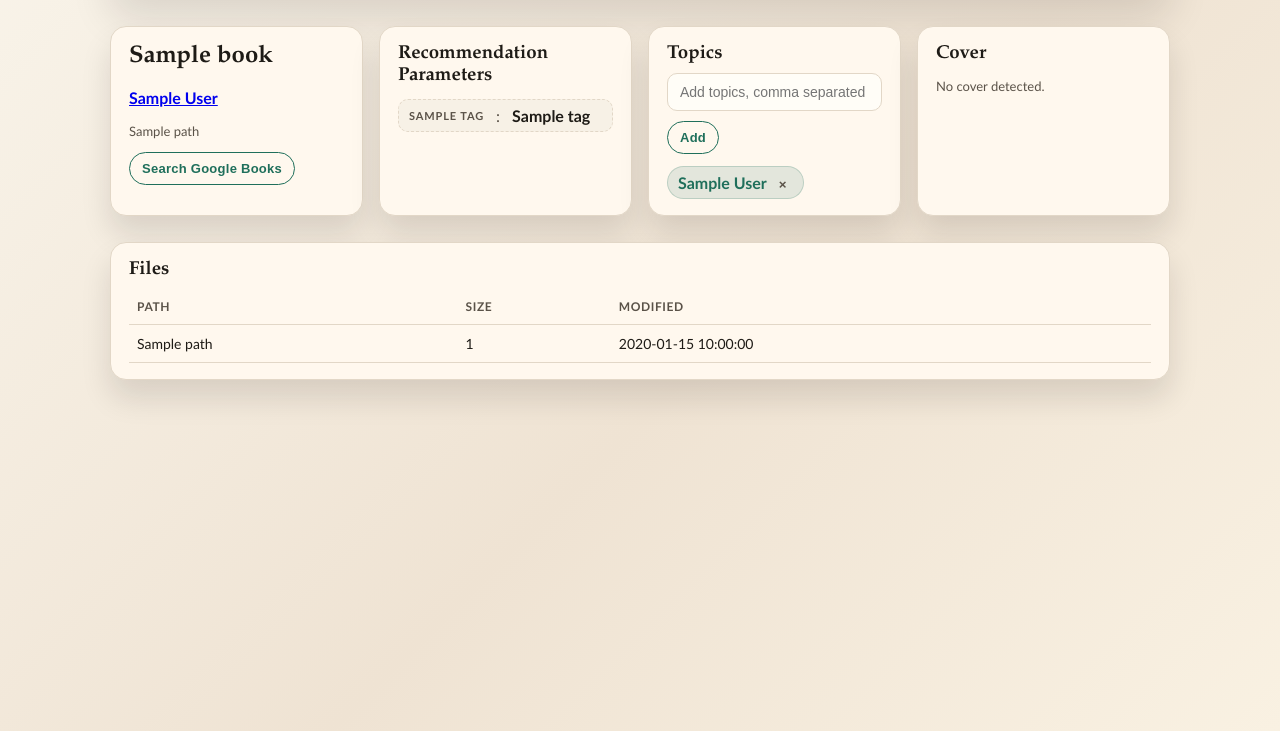
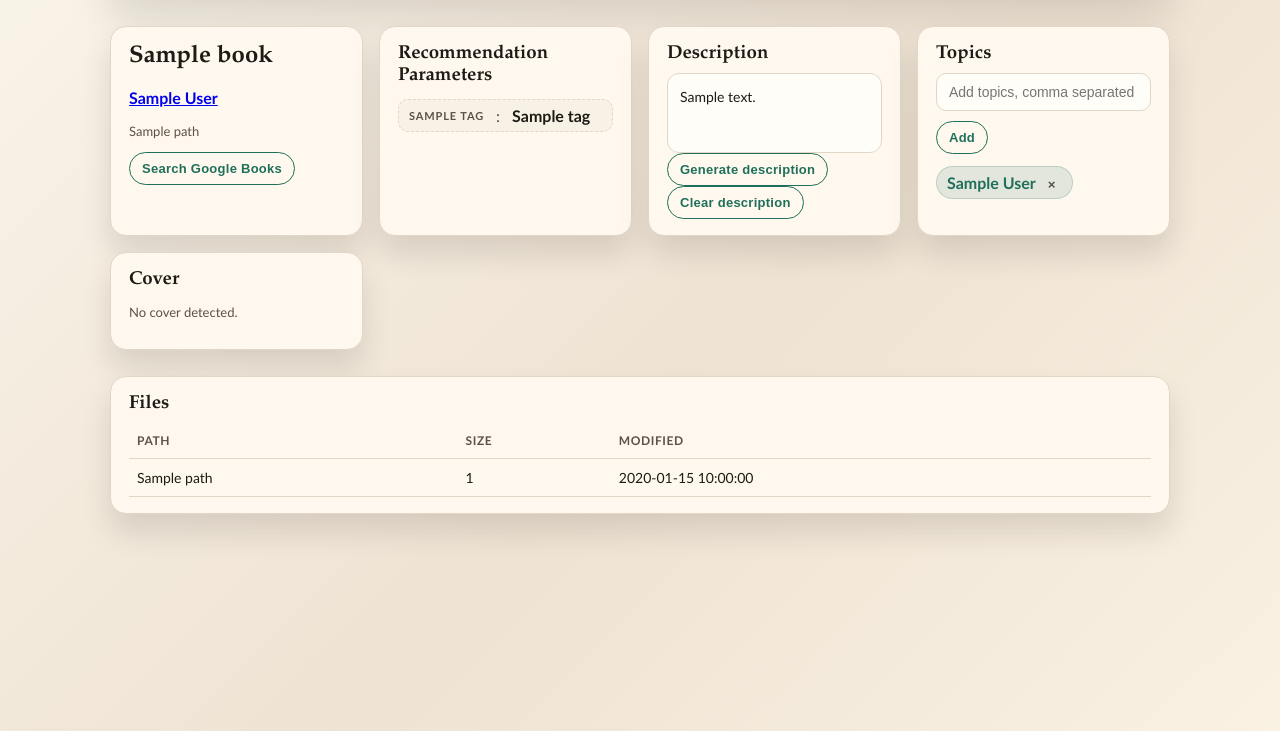
Before and after one commit to erinep/Local_Library_V2, a FastAPI app: template app/templates/book_detail.html in a window 1280 px wide. Shown: the part 101-832 px from the top of the page. Run offline with FastAPI, Linux system fonts and the light colour scheme; the template is opened without the code that fills it: most values are stand-ins (such as "Sample title", 1, 10 or a date in 2020).

Commit message:
Added LLM provider to fetch book description

```diff
--- a/app/db.py
+++ b/app/db.py
@@ -65,6 +65,7 @@ def init_db(conn: sqlite3.Connection) -> None:
             path TEXT UNIQUE NOT NULL,
             created_at REAL NOT NULL,
             normalized_title TEXT,
+            description TEXT,
             FOREIGN KEY(author_id) REFERENCES authors(id)
         );
         CREATE TABLE IF NOT EXISTS tags (
@@ -92,6 +93,9 @@ def init_db(conn: sqlite3.Connection) -> None:
         CREATE INDEX IF NOT EXISTS idx_books_author_id ON books(author_id);
         """
     )
+    columns = {row["name"] for row in conn.execute("PRAGMA table_info(books)").fetchall()}
+    if "description" not in columns:
+        conn.execute("ALTER TABLE books ADD COLUMN description TEXT")
     conn.commit()
 
 
--- a/app/main.py
+++ b/app/main.py
@@ -4,6 +4,7 @@ from __future__ import annotations
 from fastapi import FastAPI
 from fastapi.staticfiles import StaticFiles
 from fastapi.templating import Jinja2Templates
+from dotenv import load_dotenv
 
 from .config import (
     get_tag_namespace_config,
@@ -32,6 +33,8 @@ from .routes.ui import build_ui_router
 from .services.db_queries import log_activity
 from .services.ingest import infer_book_id
 from .services.ui_helpers import get_dashboard_data, urlencode_value
+
+load_dotenv()
 
 app = FastAPI(title="Audiobook Library Backend")
 _books_provider = get_default_provider()
--- a/app/providers/base.py
+++ b/app/providers/base.py
@@ -30,3 +30,7 @@ class MetadataProvider(Protocol):
     def get_tags(self, result_id: str) -> list[TagCandidate]:
         """Return tag candidates for a specific result id."""
         raise NotImplementedError
+
+    def get_description(self, title: str, author: str) -> str | None:
+        """Return a description for a title/author pair."""
+        raise NotImplementedError
--- a/app/providers/google_books.py
+++ b/app/providers/google_books.py
@@ -92,6 +92,10 @@ class GoogleBooksProvider:
                 tags.append(TagCandidate(tag_text=f"topic:{normalized}"))
         return tags
 
+    def get_description(self, title: str, author: str) -> str | None:
+        """Google Books provider does not supply LLM descriptions."""
+        return None
+
     def _fetch_volume(self, result_id: str) -> dict[str, object] | None:
         """Load raw volume metadata from Google Books by id."""
         if not result_id:
--- a/app/static/app.css
+++ b/app/static/app.css
@@ -341,6 +341,32 @@ nav a:hover {
   color: var(--ink);
 }
 
+.description-box {
+  border: 1px solid var(--line);
+  border-radius: 12px;
+  padding: 12px;
+  background: #fffdf7;
+  min-height: 80px;
+  font-size: 14px;
+  line-height: 1.5;
+}
+
+.description-box .note {
+  margin: 0;
+}
+
+.description-confirm {
+  margin-top: 12px;
+  display: grid;
+  gap: 10px;
+}
+
+.description-box-preview {
+  min-height: 120px;
+  background: #f8f1e5;
+  border-style: dashed;
+}
+
 .tag-pill-proposed {
   background: rgba(209, 123, 15, 0.12);
   border-color: rgba(209, 123, 15, 0.35);
--- a/app/static/book_details.js
+++ b/app/static/book_details.js
@@ -1,8 +1,15 @@
 (() => {
     const searchModal = document.querySelector("[data-modal-id='search-books']");
-    if (! searchModal) return;
-
     const searchButton = document.querySelector("[data-search-books]");
+    if (!searchModal || !searchButton) return;
+    const descriptionButton = document.querySelector("[data-generate-description]");
+    const clearDescriptionButton = document.querySelector("[data-clear-description]");
+    const descriptionBox = document.querySelector("[data-description-text]");
+    const descriptionStatus = document.querySelector("[data-description-status]");
+    const descriptionConfirm = document.querySelector("[data-description-confirm]");
+    const descriptionPreview = document.querySelector("[data-description-preview]");
+    const descriptionAccept = document.querySelector("[data-description-accept]");
+    const descriptionReject = document.querySelector("[data-description-reject]");
     const statusLine = document.querySelector("[data-search-status]");
     const resultsList = document.querySelector("[data-search-results]");
     const tagsList = document.querySelector("[data-search-tags]");
@@ -18,6 +25,37 @@
 
     const setStatus = (text) => {
         statusLine.textContent = text;
+    };
+
+    const setDescriptionStatus = (text) => {
+        if (!descriptionStatus) return;
+        descriptionStatus.textContent = text;
+        if (text) {
+            descriptionStatus.removeAttribute("hidden");
+        } else {
+            descriptionStatus.setAttribute("hidden", "");
+        }
+    };
+
+    const getDescriptionPrompt = () => {
+        const title = searchButton?.getAttribute("data-title") || "";
+        const author = searchButton?.getAttribute("data-author") || "";
+        const parts = [];
+        if (title) parts.push(`Title: ${title}`);
+        if (author) parts.push(`Author: ${author}`);
+        return parts.length ? parts.join(" | ") : "Title: Unknown title | Author: Unknown author";
+    };
+
+    const showDescriptionConfirm = (text) => {
+        if (!descriptionConfirm || !descriptionPreview) return;
+        descriptionPreview.textContent = text;
+        descriptionConfirm.removeAttribute("hidden");
+    };
+
+    const clearDescriptionConfirm = () => {
+        if (!descriptionConfirm || !descriptionPreview) return;
+        descriptionPreview.textContent = "";
+        descriptionConfirm.setAttribute("hidden", "");
     };
 
     const renderTags = (tags) => {
@@ -152,5 +190,102 @@
         runSearch();
     });
 
+    if (descriptionButton) {
+        descriptionButton.addEventListener("click", async () => {
+        const bookId = descriptionButton.getAttribute("data-book-id");
+        if (!bookId || !descriptionBox) return;
+        descriptionButton.disabled = true;
+        descriptionButton.textContent = "Generating...";
+        setDescriptionStatus(`Generating description using prompt: ${getDescriptionPrompt()}`);
+        try {
+            const response = await fetch(`/books/${bookId}/description/generate`, {
+            method: "POST",
+            });
+            if (!response.ok) {
+            throw new Error("Failed to generate description.");
+            }
+            const payload = await response.json();
+            const text = payload.description;
+            if (text && String(text).toLowerCase() !== "null") {
+                showDescriptionConfirm(text);
+                setDescriptionStatus("Description generated. Review the draft below and accept or reject.");
+            } else {
+                clearDescriptionConfirm();
+                setDescriptionStatus(
+                    "No confident match could be generated by the model. Try again or adjust title/author."
+                );
+            }
+        } catch (error) {
+            setDescriptionStatus("Unable to generate description. The LLM service may be unavailable.");
+        } finally {
+            descriptionButton.textContent = "Generate description";
+            descriptionButton.disabled = false;
+        }
+        });
+    }
+
+    if (descriptionReject) {
+        descriptionReject.addEventListener("click", () => {
+            clearDescriptionConfirm();
+        });
+    }
+
+    if (descriptionAccept) {
+        descriptionAccept.addEventListener("click", async () => {
+            const bookId = descriptionButton?.getAttribute("data-book-id");
+            if (!bookId || !descriptionPreview || !descriptionBox) return;
+            const text = descriptionPreview.textContent || "";
+            if (!text) return;
+            descriptionAccept.disabled = true;
+            descriptionReject?.setAttribute("disabled", "");
+            setDescriptionStatus("Saving accepted description to the library...");
+            try {
+                const response = await fetch(`/books/${bookId}/description`, {
+                    method: "POST",
+                    headers: { "Content-Type": "application/json" },
+                    body: JSON.stringify({ description: text }),
+                });
+                if (!response.ok) {
+                    throw new Error("Failed to save description.");
+                }
+                descriptionBox.textContent = text;
+                clearDescriptionConfirm();
+                setDescriptionStatus("Description saved.");
+                if (clearDescriptionButton) {
+                    clearDescriptionButton.disabled = false;
+                }
+            } catch (error) {
+                setDescriptionStatus("Unable to save description. Please try again.");
+            } finally {
+                descriptionAccept.disabled = false;
+                descriptionReject?.removeAttribute("disabled");
+            }
+        });
+    }
+
+    if (clearDescriptionButton) {
+        clearDescriptionButton.addEventListener("click", async () => {
+            const bookId = clearDescriptionButton.getAttribute("data-book-id");
+            if (!bookId || !descriptionBox) return;
+            clearDescriptionButton.disabled = true;
+            setDescriptionStatus("Clearing the saved description...");
+            try {
+                const response = await fetch(`/books/${bookId}/description`, {
+                    method: "DELETE",
+                });
+                if (!response.ok) {
+                    throw new Error("Failed to clear description.");
+                }
+                descriptionBox.innerHTML = '<p class="note">No description yet.</p>';
+                clearDescriptionConfirm();
+                setDescriptionStatus("Description cleared.");
+            } catch (error) {
+                setDescriptionStatus("Unable to clear description. Please try again.");
+                clearDescriptionButton.disabled = false;
+                return;
+            }
+            clearDescriptionButton.disabled = true;
+        });
+    }
 
 })();
--- a/app/templates/book_detail.html
+++ b/app/templates/book_detail.html
@@ -39,6 +39,42 @@
           <p class="note">No tags yet. Add the first one.</p>
         {% endfor %}
       </div>
+    </div>
+    <div class="card">
+      <h3>Description</h3>
+      <div class="description-box" data-description-text>
+        {% if book['description'] %}
+          {{ book['description'] }}
+        {% else %}
+          <p class="note">No description yet.</p>
+        {% endif %}
+      </div>
+      <div class="description-confirm" data-description-confirm hidden>
+        <p class="note">Review the generated description:</p>
+        <div class="description-box description-box-preview" data-description-preview></div>
+        <div class="tag-form">
+          <button class="btn btn-outline btn-small" type="button" data-description-accept>Accept</button>
+          <button class="btn btn-outline btn-small" type="button" data-description-reject>Reject</button>
+        </div>
+      </div>
+      <p class="note" data-description-status hidden></p>
+      <button
+        class="btn btn-outline btn-small"
+        type="button"
+        data-generate-description
+        data-book-id="{{ book['id'] }}"
+      >
+        Generate description
+      </button>
+      <button
+        class="btn btn-outline btn-small"
+        type="button"
+        data-clear-description
+        data-book-id="{{ book['id'] }}"
+        {% if not book['description'] %}disabled{% endif %}
+      >
+        Clear description
+      </button>
     </div>
     <div class="card">
       <h3>Topics</h3>
--- a/requirements.txt
+++ b/requirements.txt
@@ -1,3 +1,4 @@
 fastapi
 uvicorn
 jinja2
+python-dotenv
```
Also changed, not shown: app/metadataProvider.py (+22 -1 lines), app/providers/llm_provider.py (added, +78 -0 lines), app/routes/api.py (+40 -1 lines), app/schemas.py (+9 -0 lines), app/services/db_queries.py (+15 -1 lines).
